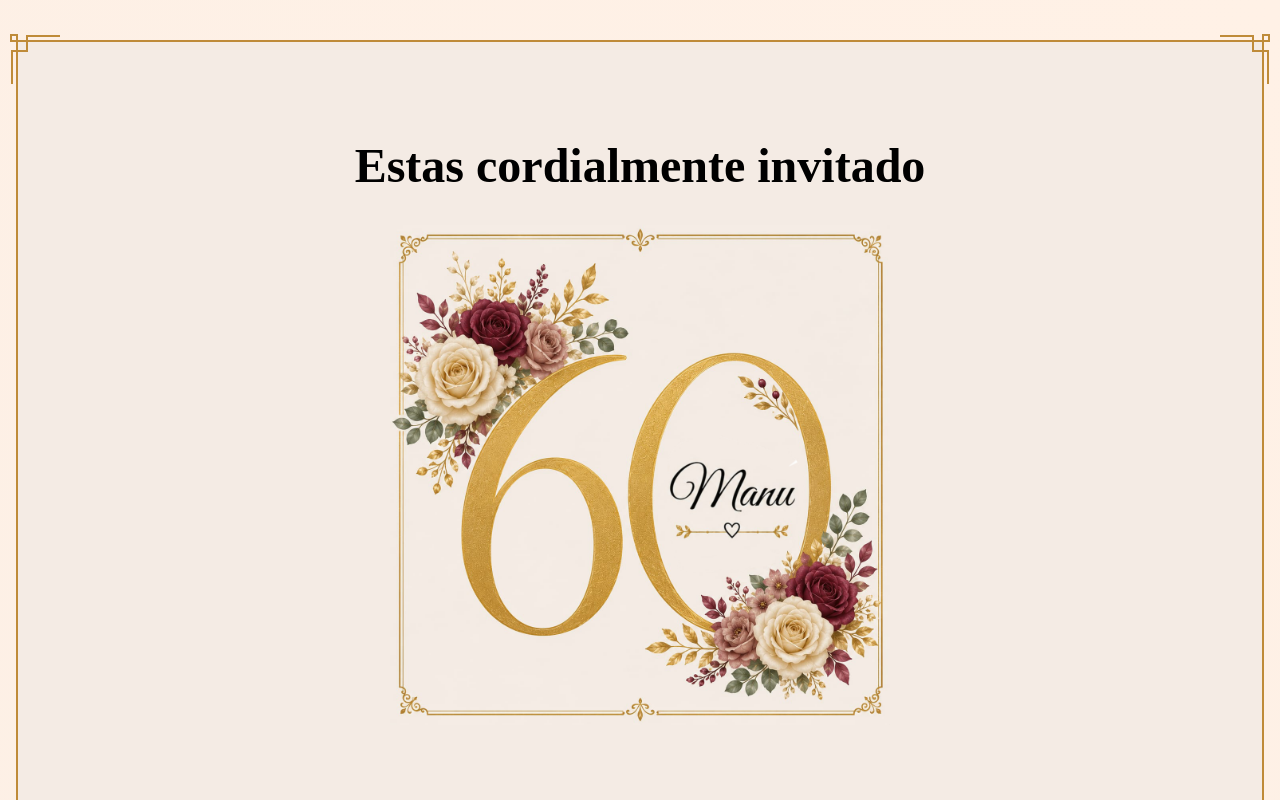
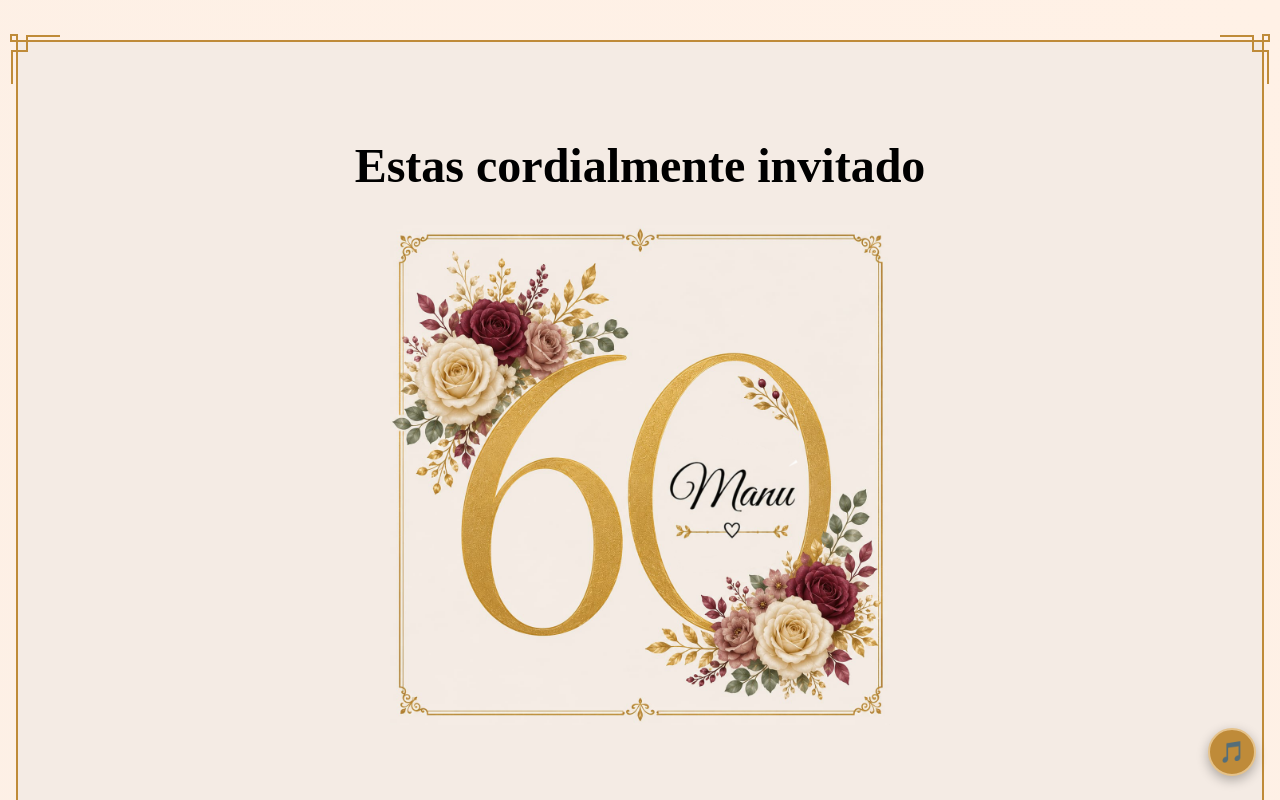
Before and after one commit to AvisPhoenix/mis-60-manu, a React (Vite) app: page / in a window 1280 px wide. Shown: the top 800 px of the page. Built offline with nearby package versions, Linux system fonts and the light colour scheme; no server answers; a web font is replaced by a local one.

Commit message:
Fix opacity and music

```diff
--- a/index.html
+++ b/index.html
@@ -11,10 +11,6 @@
     <title>Mis 60 Manu</title>
   </head>
   <body>
-    <audio id="bg-music" autoplay loop preload="auto">
-        <source src="/scqs.mp3" type="audio/mpeg">
-        Your browser does not support the audio element.
-    </audio>
     <div id="root"></div>
     <script type="module" src="/src/main.tsx"></script>
   </body>
--- a/src/App.css
+++ b/src/App.css
@@ -173,14 +173,15 @@
 
 .scroll-section-container {
     position: relative;
-    height: 180vh;
+    height: 200vh;
     width: 100%;
 }
 
 .scroll-section-sticky {
     position: sticky;
     top: 0;
-    height: 106vh;
+    height: 100vh;
+    height: 100dvh;
     display: flex;
     flex-direction: column;
     align-items: center;
@@ -195,7 +196,7 @@
     }
 
     .scroll-section-container {
-        height: 150vh;
+        height: 220vh;
     }
 
     .gallery {
@@ -257,6 +258,10 @@
     margin: 1rem;
     border-radius: 8px;
     box-shadow: 4.0px 8.0px 8.0px hsl(0deg 0% 0% / 0.38);
+    -webkit-backface-visibility: hidden;
+    backface-visibility: hidden;
+    transform: translateZ(0);
+    will-change: transform, opacity;
     h1 {
         font-size: 2rem;
     }
@@ -264,6 +269,35 @@
     p {
         font-size: 1rem;
     }
+}
+
+.music-toggle-btn {
+    position: fixed;
+    bottom: 1.5rem;
+    right: 1.5rem;
+    z-index: 9999;
+    width: 48px;
+    height: 48px;
+    border-radius: 50%;
+    background-color: #bf8b39;
+    border: 2px solid #e5c28a;
+    box-shadow: 0 4px 12px rgba(0, 0, 0, 0.3);
+    color: #fff;
+    cursor: pointer;
+    display: flex;
+    align-items: center;
+    justify-content: center;
+    font-size: 1.3rem;
+    padding: 0;
+    transition: transform 0.2s ease, background-color 0.2s ease;
+}
+
+.music-toggle-btn:hover {
+    transform: scale(1.1);
+}
+
+.music-toggle-btn:active {
+    transform: scale(0.95);
 }
 
 .map-icon{
--- a/src/App.tsx
+++ b/src/App.tsx
@@ -14,6 +14,7 @@ import manu07 from './assets/manu07.jpeg'
 import manu08 from './assets/manu08.jpeg'
 import manu09 from './assets/manu09.jpeg'
 import mapIcon from './assets/map.png'
+import bgMusic from './assets/scqs.mp3'
 
 // Import the functions you need from the SDKs you need
 import { initializeApp } from "firebase/app";
@@ -65,6 +66,8 @@ function App() {
   const [successMessage, setSuccessMessage] = useState('')
   const [isSubmitting, setIsSubmitting] = useState(false)
   const [autenticado, setAutenticado] = useState(false);
+  const [isPlaying, setIsPlaying] = useState(false)
+  const audioRef = useRef<HTMLAudioElement>(null)
 
   useEffect(() => {
     const unsubscribe = onAuthStateChanged(auth, (user) => {
@@ -79,26 +82,50 @@ function App() {
       }
     });
 
+    const playAudio = () => {
+      if (audioRef.current) {
+        audioRef.current.play()
+          .then(() => {
+            setIsPlaying(true)
+          })
+          .catch((err) => console.log("Autoplay prevent / awaiting user interaction:", err));
+      }
+    }
+
+    // Try starting on mount (works on desktop/browsers allowing autoplay)
+    playAudio();
+
     const handleFirstInteraction = () => {
+      if (audioRef.current && audioRef.current.paused) {
+        audioRef.current.play()
+          .then(() => setIsPlaying(true))
+          .catch((err) => console.log("Play failed on interaction:", err));
+      }
       window.removeEventListener('click', handleFirstInteraction)
       window.removeEventListener('touchstart', handleFirstInteraction)
-      window.removeEventListener('scroll', handleFirstInteraction)
-      window.removeEventListener('keydown', handleFirstInteraction)
     }
 
     window.addEventListener('click', handleFirstInteraction)
     window.addEventListener('touchstart', handleFirstInteraction)
-    window.addEventListener('scroll', handleFirstInteraction)
-    window.addEventListener('keydown', handleFirstInteraction)
 
     return () => {
       window.removeEventListener('click', handleFirstInteraction)
       window.removeEventListener('touchstart', handleFirstInteraction)
-      window.removeEventListener('scroll', handleFirstInteraction)
-      window.removeEventListener('keydown', handleFirstInteraction)
       unsubscribe();
     }
   }, [])
+
+  const toggleMusic = () => {
+    if (!audioRef.current) return
+    if (audioRef.current.paused) {
+      audioRef.current.play()
+        .then(() => setIsPlaying(true))
+        .catch((err) => console.error("Could not play audio:", err))
+    } else {
+      audioRef.current.pause()
+      setIsPlaying(false)
+    }
+  }
 
   const handleConfirmar = async () => {
     setErrorMessage('')
@@ -188,24 +215,29 @@ function App() {
   const floresTextY = useTransform(scrollYFlores, [0, 0.4, 1], [30, 15, 0])
   const floresTextOpacity = useTransform(scrollYFlores, [0, 0.3, 1], [0, 0.6, 1])
 
-  // Scroll animations for Small Cards (Misa & Recepción)
+  // Scroll animations for Small Cards (Misa & Recepción) - Staggered sequence
   const cardsContainerRef = useRef<HTMLDivElement>(null)
   const { scrollYProgress: scrollYCards } = useScroll({
     target: cardsContainerRef,
     offset: ['start start', 'end end'],
   })
-  // Cards finish their entrance by 65% of the scroll track
-  const cardLeftX = useTransform(scrollYCards, [0, 0.65], [-120, 0])
-  const cardLeftRot = useTransform(scrollYCards, [0, 0.65], [-10, 0])
-  const cardRightX = useTransform(scrollYCards, [0, 0.65], [120, 0])
-  const cardRightRot = useTransform(scrollYCards, [0, 0.65], [10, 0])
-  const cardsScale = useTransform(scrollYCards, [0, 0.65], [0.85, 1])
-  const cardsOpacity = useTransform(scrollYCards, [0, 0.35], [0.1, 1])
 
-  // Bouncing animation for map icons after small-card animation finishes (0.65 to 1.0)
-  const mapBounceY = useTransform(scrollYCards, [0, 0.65, 0.73, 0.81, 0.88, 0.94, 1], [0, 0, -22, 0, -12, 0, 0])
-  const mapBounceScale = useTransform(scrollYCards, [0, 0.65, 0.73, 0.81, 0.88, 0.94, 1], [1, 1, 1.25, 0.95, 1.12, 0.98, 1])
-  const mapBounceRot = useTransform(scrollYCards, [0, 0.65, 0.73, 0.81, 0.88, 0.94, 1], [0, 0, -10, 8, -4, 2, 0])
+  // Card 1 (Misa) enters first (0 to 40% of scroll)
+  const card1X = useTransform(scrollYCards, [0, 0.4], [-100, 0])
+  const card1Rot = useTransform(scrollYCards, [0, 0.4], [-8, 0])
+  const card1Scale = useTransform(scrollYCards, [0, 0.4], [0.85, 1])
+  const card1Opacity = useTransform(scrollYCards, [0, 0.25], [0, 1])
+
+  // Card 2 (Recepción) enters second (35% to 70% of scroll)
+  const card2X = useTransform(scrollYCards, [0.35, 0.7], [100, 0])
+  const card2Rot = useTransform(scrollYCards, [0.35, 0.7], [8, 0])
+  const card2Scale = useTransform(scrollYCards, [0.35, 0.7], [0.85, 1])
+  const card2Opacity = useTransform(scrollYCards, [0.35, 0.55], [0, 1])
+
+  // Bouncing animation for map icons after both cards have settled (70% to 100%)
+  const mapBounceY = useTransform(scrollYCards, [0, 0.7, 0.77, 0.84, 0.91, 0.96, 1], [0, 0, -20, 0, -10, 0, 0])
+  const mapBounceScale = useTransform(scrollYCards, [0, 0.7, 0.77, 0.84, 0.91, 0.96, 1], [1, 1, 1.2, 0.96, 1.1, 0.98, 1])
+  const mapBounceRot = useTransform(scrollYCards, [0, 0.7, 0.77, 0.84, 0.91, 0.96, 1], [0, 0, -8, 6, -3, 1, 0])
 
   // Scroll animations for Final Image Section
   const finalContainerRef = useRef<HTMLDivElement>(null)
@@ -220,6 +252,16 @@ function App() {
 
   return (
     <div className='card'>
+      <audio ref={audioRef} src={bgMusic} loop preload="auto" />
+      <button
+        className="music-toggle-btn"
+        onClick={toggleMusic}
+        title={isPlaying ? "Pausar música" : "Reproducir música"}
+        aria-label={isPlaying ? "Pausar música" : "Reproducir música"}
+      >
+        {isPlaying ? '🎵' : '🔇'}
+      </button>
+
       <div className="corner top left"></div>
       <div className="corner top right"></div>
       <div className="corner bottom left"></div>
@@ -312,7 +354,7 @@ function App() {
             <div className='flex center-w f-wrap'>
               <motion.div
                 className="small-card"
-                style={{ x: cardLeftX, rotate: cardLeftRot, scale: cardsScale, opacity: cardsOpacity }}
+                style={{ x: card1X, rotate: card1Rot, scale: card1Scale, opacity: card1Opacity }}
               >
                 <h1>Misa</h1>
                 <p><strong>5:00 pm</strong></p>
@@ -339,7 +381,7 @@ function App() {
               </motion.div>
               <motion.div
                 className="small-card"
-                style={{ x: cardRightX, rotate: cardRightRot, scale: cardsScale, opacity: cardsOpacity }}
+                style={{ x: card2X, rotate: card2Rot, scale: card2Scale, opacity: card2Opacity }}
               >
                 <h1>Recepción</h1>
                 <p><strong>6:00pm</strong></p>
```
Also changed, not shown: 4 other files (tests, documents, lock files or other folders).
